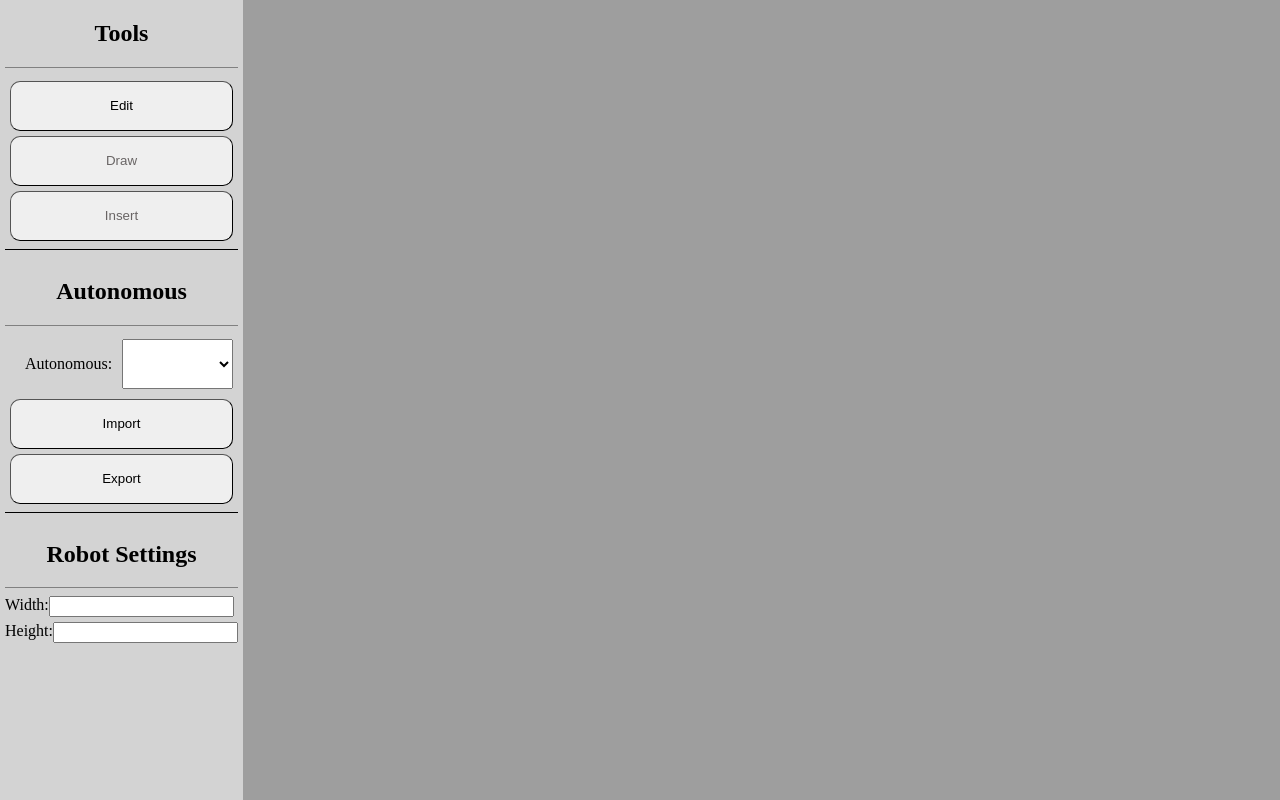
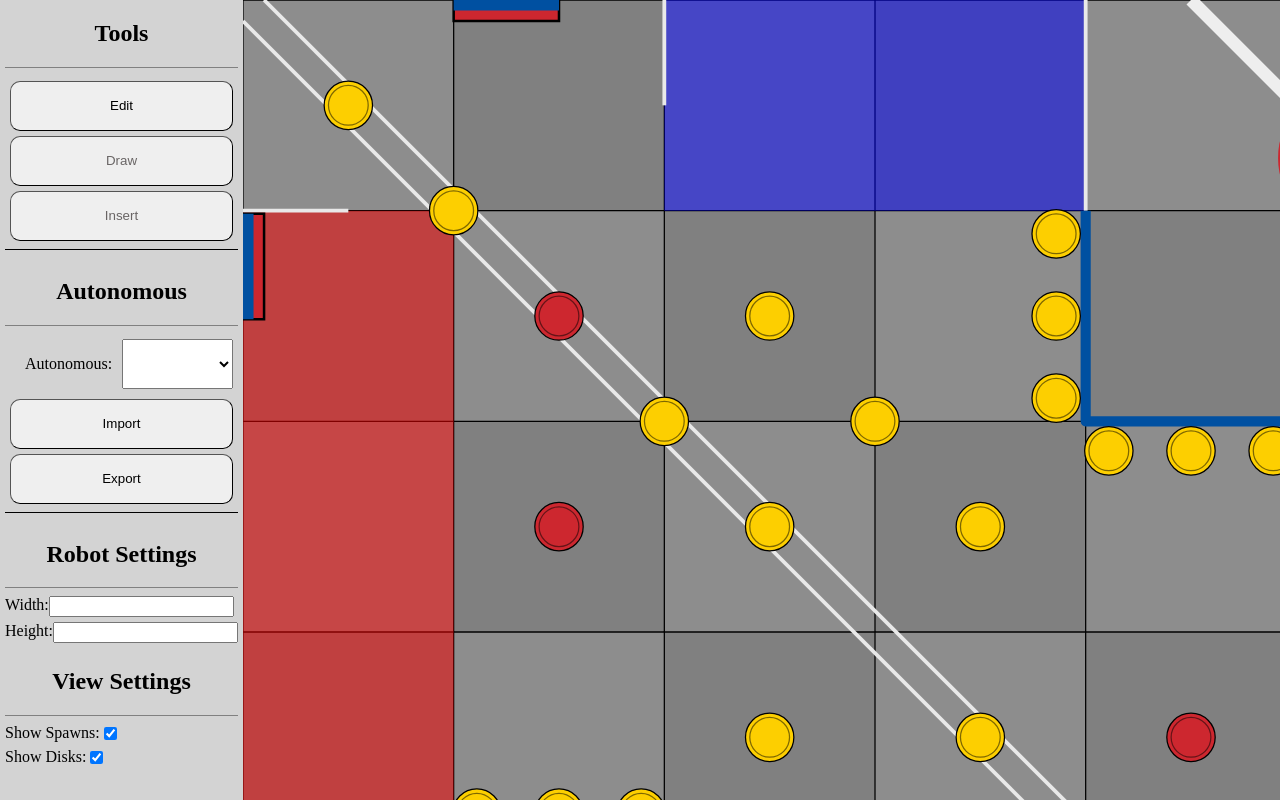
Before and after one commit to GameDungeon/Vex-GUI-Autonomous-Planner, a website with bundled scripts: page public/index.html in a window 1280 px wide. Shown: the top 800 px of the page. Built offline with nearby package versions, Linux system fonts and the light colour scheme; files whose address does not match are found by name.

Commit message:
Field Update

```diff
--- a/public/index.html
+++ b/public/index.html
@@ -31,7 +31,7 @@
                     <label for="auton">Autonomous:</label>
                     <select id="auton"></select>
                 </div>
-                <button id="export-button">Import</button>
+                <button id="import-button">Import</button>
                 <button id="export-button">Export</button>
                 <hr>
             </div>
@@ -48,6 +48,23 @@
                     <label>Height: </label>
                     <input autocomplete="off" spellcheck="false" type="text" id="height-input" />
                 </div>
+            </div>
+            <div id="view-settings">
+                <div id = "view-settings-title">
+                    <h2>View Settings</h2>
+                    <hr class="title-sep">
+                </div>
+
+                <div class="setting">
+                    <label for="show-spawns">Show Spawns: </label>
+                    <input autocomplete="off" spellcheck="false" type="checkbox" id="show-spawns" />
+                </div>
+
+                <div class="setting">
+                    <label for="show-disks">Show Disks: </label>
+                    <input autocomplete="off" spellcheck="false" type="checkbox" id="show-disks" />
+                </div>
+
             </div>
         </div>
         <div id="field-container">
--- a/src/main.ts
+++ b/src/main.ts
@@ -1,4 +1,8 @@
-import "./ts/field_canvas";
+import "./ts/field/field_canvas";
+import "./ts/field/field_gen";
+import "./ts/field/disks";
+
+import "./ts/auton_manager";
 import "./ts/field_controller";
 import "./ts/side_bar";
 import "./ts/inspector";
--- a/src/scss/field.scss
+++ b/src/scss/field.scss
@@ -253,6 +253,17 @@ html, body, #gui {
     }
 }
 
+#view-settings {
+    h2 {
+        text-align: center;
+    }
+    .setting {
+        margin: 5px;
+        display: flex;
+        flex-direction: row;
+    }
+}
+
 #gui {
     display: flex;
     flex-direction: row;
--- a/src/ts/export.ts
+++ b/src/ts/export.ts
@@ -4,9 +4,9 @@ import { inches, pixels, convertToUnit } from "./units";
 let export_button = <HTMLButtonElement>document.getElementById("export-button")!;
 
 export_button.onclick = () => {
-    let out = `start ${convertToUnit(pixels, inches, points[0].display_x)} ${convertToUnit(pixels, inches, points[0].display_y)};`
+    let out = `start ${convertToUnit(pixels, inches, points[0].x).toFixed(3) } ${convertToUnit(pixels, inches, points[0].y).toFixed(3) };`
     points.slice(1).forEach(point => {
-        out += `move ${convertToUnit(pixels, inches, point.display_x)} ${convertToUnit(pixels, inches, point.display_y)};`
+        out += `move ${convertToUnit(pixels, inches, point.x).toFixed(3) } ${convertToUnit(pixels, inches, point.y).toFixed(3) };`
 
         if(point.commands.length > 0) {
             point.commands.forEach(command => {
@@ -14,6 +14,7 @@ export_button.onclick = () => {
             })
         }
     });
+    out += "end";
     console.log(out)
 }
 
--- /dev/null
+++ b/src/ts/field/active_layer.ts
@@ -0,0 +1,18 @@
+import Konva from "konva";
+import { stage } from "./field_canvas";
+
+export var layer = new Konva.Layer();
+export var pointslayer = new Konva.Layer();
+
+export var line = new Konva.Line({
+    points: [],
+    stroke: 'red',
+    strokeWidth: 5,
+    lineCap: 'round',
+    lineJoin: 'round',
+  });
+
+layer.add(line);
+
+stage.add(layer);
+stage.add(pointslayer);
--- /dev/null
+++ b/src/ts/field/disks.ts
@@ -0,0 +1,86 @@
+import Konva from "konva";
+import { stage } from "./field_canvas";
+import { tile_size } from "./field_properties";
+
+import { milimeters, pixels, convertToUnit } from "../units";
+
+export let disks = new Konva.Layer();
+
+function createDisk(x, y: undefined | number = undefined, three_stack: boolean = false) {
+    if(y == undefined) {
+        y = x;
+    }
+
+    let disk_radius = convertToUnit(milimeters, pixels, 140) / 2;
+    let outer_thickness = convertToUnit(milimeters, pixels, 25) / 2;
+
+    let color = three_stack ? '#CD272F' : '#FDCF00'
+    let circle = new Konva.Circle({
+        x: x * tile_size,
+        y: y! * tile_size,
+        radius: disk_radius,
+        fill: color,
+        stroke: 'black',
+        strokeWidth: 1,
+    });
+
+    let inner = new Konva.Circle({
+        x: x * tile_size,
+        y: y! * tile_size,
+        radius: disk_radius - outer_thickness,
+        stroke: 'black',
+        opacity: 0.5,
+        strokeWidth: 1,
+    });
+
+    disks.add(circle);
+    disks.add(inner);
+}
+
+// Center Top
+createDisk(0.5);
+createDisk(1);
+createDisk(1.5, undefined, true);
+createDisk(2);
+createDisk(2.5);
+
+// Center Bottom
+createDisk(5.5);
+createDisk(5);
+createDisk(4.5, undefined, true);
+createDisk(4);
+createDisk(3.5);
+
+// Red Side Row
+createDisk(1.5, 2.5, true);
+createDisk(2.5, 3.5);
+createDisk(3, 4);
+createDisk(3.5, 4.5);
+
+//Blue Side Row
+createDisk(4.5, 3.5, true);
+createDisk(3.5, 2.5);
+createDisk(3.0, 2.0);
+createDisk(2.5, 1.5);
+
+//Red Side Goal
+// - Top
+createDisk(1.11, 3.86);
+createDisk(1.50, 3.86);
+createDisk(1.89, 3.86);
+// - Side
+createDisk(2.14, 4.11);
+createDisk(2.14, 4.50);
+createDisk(2.14, 4.89);
+
+//Blue Side Goal
+// - Side
+createDisk(3.86, 1.11);
+createDisk(3.86, 1.5);
+createDisk(3.86, 1.89);
+// - Bottom
+createDisk(4.11, 2.14);
+createDisk(4.50, 2.14);
+createDisk(4.89, 2.14);
+
+stage.add(disks);
--- /dev/null
+++ b/src/ts/field/field_canvas.ts
@@ -0,0 +1,27 @@
+import Konva from "konva";
+
+export const sceneWidth = 1000;
+export const sceneHeight = 1000;
+
+export let stage = new Konva.Stage({
+  container: 'field',
+  width: sceneWidth,
+  height: sceneHeight,
+});
+
+function fitStageIntoParentContainer() {
+  var container = document.querySelector('#field-container')! as HTMLElement;
+
+  var containerWidth = container.offsetWidth;
+  var scale = containerWidth / sceneWidth;
+
+  stage.width(sceneWidth * scale);
+  stage.height(sceneHeight * scale);
+  stage.scale({ x: scale, y: scale });
+}
+
+var container = stage.container();
+
+fitStageIntoParentContainer();
+
+window.addEventListener('resize', fitStageIntoParentContainer);
--- /dev/null
+++ b/src/ts/field/field_gen.ts
@@ -0,0 +1,190 @@
+import Konva from "konva";
+import { stage, sceneHeight, sceneWidth } from "./field_canvas";
+import { tile_size, tiles, grey_squares} from "./field_properties";
+//import C2S from "canvas2svg";
+
+let blue = '#0050A1';
+let red =  '#CD272F';
+
+let checkerboard = new Konva.Layer();
+checkerboard.listening(false);
+
+export let spawns = new Konva.Layer();
+spawns.listening(false);
+
+let overlay = new Konva.Layer();
+overlay.listening(false);
+
+//let svgout = checkerboard.canvas.context._context = new C2S(1000, 1000);
+
+function createSpawnZone(x: number, y: number, width: number, height: number, color: string) {
+    spawns.add(new Konva.Rect({
+        x: tile_size * x,
+        y: tile_size * y,
+        width: tile_size * width,
+        height: tile_size * height,
+        fill: color,
+        opacity: 0.5
+    }));
+}
+
+function createTape(points: number[], color: string = '#E9E9E9', thickness = 3) {
+    overlay.add(new Konva.Line({
+        points: points.map(x => x * tile_size),
+        stroke: color,
+        strokeWidth: thickness,
+        lineJoin: 'round'
+    }));
+}
+
+function createGoal(x, y, color) {
+    let rungs = 8;
+    let filled = 4;
+    let cross_bar_width = 5;
+    for(let i = filled; i < rungs + 1; i++){
+        let goal_ring = new Konva.Circle({
+            x: x * tile_size,
+            y: y! * tile_size,
+            radius: 0.3277 * tile_size / rungs * i,
+            stroke: color,
+            fill: i === filled ? color : undefined,
+            strokeWidth: 3,
+        });
+
+        overlay.add(goal_ring);
+    }
+
+    overlay.add(new Konva.Line({
+        points: [x * tile_size,
+                 y * tile_size + 0.3277 * tile_size,
+                 x * tile_size,
+                 y * tile_size - 0.3277 * tile_size],
+        stroke: color,
+        strokeWidth: cross_bar_width,
+    }));
+
+    overlay.add(new Konva.Line({
+        points: [x * tile_size + 0.3277 * tile_size,
+                 y * tile_size,
+                 x * tile_size - 0.3277 * tile_size,
+                 y * tile_size],
+        stroke: color,
+        strokeWidth: cross_bar_width,
+    }));
+
+}
+
+function createRoller(x, y, rotation = false, flip = false) {
+    let w: number = 0.1;
+    let h: number = 0.5;
+
+    if (rotation) {
+        [w, h] = [h, w]
+
+        if(flip) {
+            y -= h;
+        }
+    } else if(flip) {
+        x -= w;
+    }
+
+    let roller = new Konva.Rect({
+        x: tile_size * x,
+        y: tile_size * y,
+        width: tile_size * w,
+        height: tile_size * h,
+        fill: red,
+        stroke: 'black',
+        strokeWidth: 2,
+    });
+
+    w =  rotation ? w : w / 2
+    h = !rotation ? h : h / 2
+
+    let other_roller = new Konva.Rect({
+        x: tile_size * x,
+        y: tile_size * y,
+        width: tile_size * w,
+        height: tile_size * h,
+        fill: blue,
+    });
+
+    overlay.add(roller);
+    overlay.add(other_roller);
+}
+
+checkerboard.add(new Konva.Rect({
+    x: 0,
+    y: 0,
+    width: sceneHeight,
+    height: sceneWidth,
+    fill: '#8D8D8D',
+    stroke: 'black',
+    strokeWidth: 1,
+}));
+
+for(let y = 0; y < tiles; y++) {
+    let offset = y % 2 ? 0 : 1;
+    for(let x = 0; x < grey_squares; x++) {
+        checkerboard.add(new Konva.Rect({
+            x: tile_size * x * 2 + tile_size * offset,
+            y: tile_size * y,
+            width: tile_size,
+            height: tile_size,
+            fill: '#808080',
+            stroke: 'black',
+            strokeWidth: 1,
+        }));
+    }
+}
+
+//Spawns
+createSpawnZone(0, 1, 1, 3, 'red');
+createTape([0, 4, 1, 4]);
+createTape([0, 1, 0.5, 1]);
+
+createSpawnZone(2, 5, 2, 1, 'red');
+createTape([2, 5, 2, 6]);
+createTape([4, 5.5, 4, 6]);
+
+createSpawnZone(2, 0, 2, 1, 'blue');
+createTape([2, 0, 2, 0.5]);
+createTape([4, 0, 4, 1]);
+
+createSpawnZone(5, 2, 1, 3, 'blue');
+createTape([5, 2, 6, 2]);
+createTape([5.5, 5, 6, 5]);
+
+// Center Line
+createTape([0, 0.1, 6-0.1, 6]);
+createTape([0.1, 0, 6, 6-0.1]);
+
+//Blockers
+createTape([
+    1, 4, 2, 4,
+    2, 4, 2, 5,
+], red, 8);
+
+createTape([
+    4, 1, 4, 2,
+    4, 2, 5, 2,
+], blue, 8);
+
+
+//Goals
+createTape([0, 4.5, 1.5, 6], '#EEEEEE', 10);
+createGoal(0.75, 5.25, blue);
+
+createTape([4.5, 0, 6, 1.5], '#EEEEEE', 10);
+createGoal(5.25, 0.75, red);
+
+//Rollers
+createRoller(0, 1.015);
+createRoller(1, 0, true);
+
+createRoller(6, 4.485, false, true);
+createRoller(4.5, 6, true, true);
+
+stage.add(checkerboard);
+stage.add(spawns);
+stage.add(overlay);
--- /dev/null
+++ b/src/ts/field/field_properties.ts
@@ -0,0 +1,6 @@
+import { sceneHeight } from "./field_canvas";
+
+export let tiles = 6;
+
+export let grey_squares = tiles / 2;
+export let tile_size = sceneHeight / tiles;
--- a/src/ts/field_canvas.ts
+++ /dev/null
@@ -1,63 +0,0 @@
-import Konva from "konva";
-
-function fitStageIntoParentContainer() {
-  var container = document.querySelector('#field-container')! as HTMLElement;
-
-  var containerWidth = container.offsetWidth;
-  var scale = containerWidth / sceneWidth;
-
-  stage.width(sceneWidth * scale);
-  stage.height(sceneHeight * scale);
-  stage.scale({ x: scale, y: scale });
-}
-
-const sceneWidth = 1000;
-const sceneHeight = 1000;
-
-export const fieldBounds = [20, 980];
-
-export var stage = new Konva.Stage({
-  container: 'field',
-  width: sceneWidth,
-  height: sceneHeight,
-});
-
-export var layer = new Konva.Layer();
-export var imagelayer = new Konva.Layer();
-export var pointslayer = new Konva.Layer();
-
-export var line = new Konva.Line({
-  points: [],
-  stroke: 'red',
-  strokeWidth: 5,
-  lineCap: 'round',
-  lineJoin: 'round',
-});
-
-var imageObj = new Image();
-imageObj.onload = function () {
-  var field = new Konva.Image({
-    x: 0,
-    y: 0,
-    image: imageObj,
-    width: sceneWidth,
-    height: sceneHeight,
-  });
-
-  // add the shape to the layer
-  imagelayer.add(field);
-};
-imageObj.src = '/assets/spinup_field.png';
-
-var container = stage.container();
-
-imagelayer.listening(false);
-
-layer.add(line);
-stage.add(imagelayer);
-stage.add(layer);
-stage.add(pointslayer);
-
-fitStageIntoParentContainer();
-
-window.addEventListener('resize', fitStageIntoParentContainer);
--- a/src/ts/side_bar.ts
+++ b/src/ts/side_bar.ts
@@ -1,3 +1,6 @@
+import { spawns } from "./field/field_gen";
+import { disks } from "./field/disks";
+
 export const Tools = {
 	Draw: Symbol("draw"),
 	Edit: Symbol("edit"),
@@ -8,6 +11,12 @@ export let current_tool = Tools.Edit;
 
 const tool_buttons = document.querySelectorAll('.tool');
 
+const disk_toggle = <HTMLInputElement>document.getElementById("show-disks")!;
+const spawn_toggle = <HTMLInputElement>document.getElementById("show-spawns")!;
+
+disk_toggle.checked = true;
+spawn_toggle.checked = true;
+
 export function selectTool(target, tool) {
     current_tool = tool;
     tool_buttons.forEach((btn) => {
@@ -15,3 +24,23 @@ export function selectTool(target, tool) {
       else { btn.classList.remove("active"); }
     });
 }
+
+spawn_toggle.onchange = () => {
+  if(spawn_toggle.checked)
+  {
+    spawns.show();
+  }
+  else {
+    spawns.hide();
+  }
+};
+
+disk_toggle.onchange = () => {
+  if(disk_toggle.checked)
+  {
+    disks.show();
+  }
+  else {
+    disks.hide();
+  }
+};
--- a/src/ts/units.ts
+++ b/src/ts/units.ts
@@ -45,13 +45,13 @@ export var units: unit[] = [];
 export var unit_map: { [key:string]: unit } = {};
 export var abv_map: { [key:string]: unit } = {};
 
-export var pixels = new unit("Pixels", "px", 1008);
 export var inches = new unit("Inches", "in", 144);
 export var feet = new unit("Feet", "ft", 12);
 export var yards = new unit("Yards", "yd", 4);
 export var meters = new unit("Meters", "m", 3.6576);
 export var centimeters = new unit("Centimeters", "cm", 365.76);
 export var milimeters = new unit("Milimeters", "mm", 3657.6);
+export var pixels = new unit("Pixels", "px", 1000);
 
 export var current_unit: unit = units[0];
 
```
Also changed, not shown: src/ts/field_controller.ts (+9 -8 lines), src/ts/inspector.ts (+10 -14 lines), src/ts/auton_manager.ts (added).
